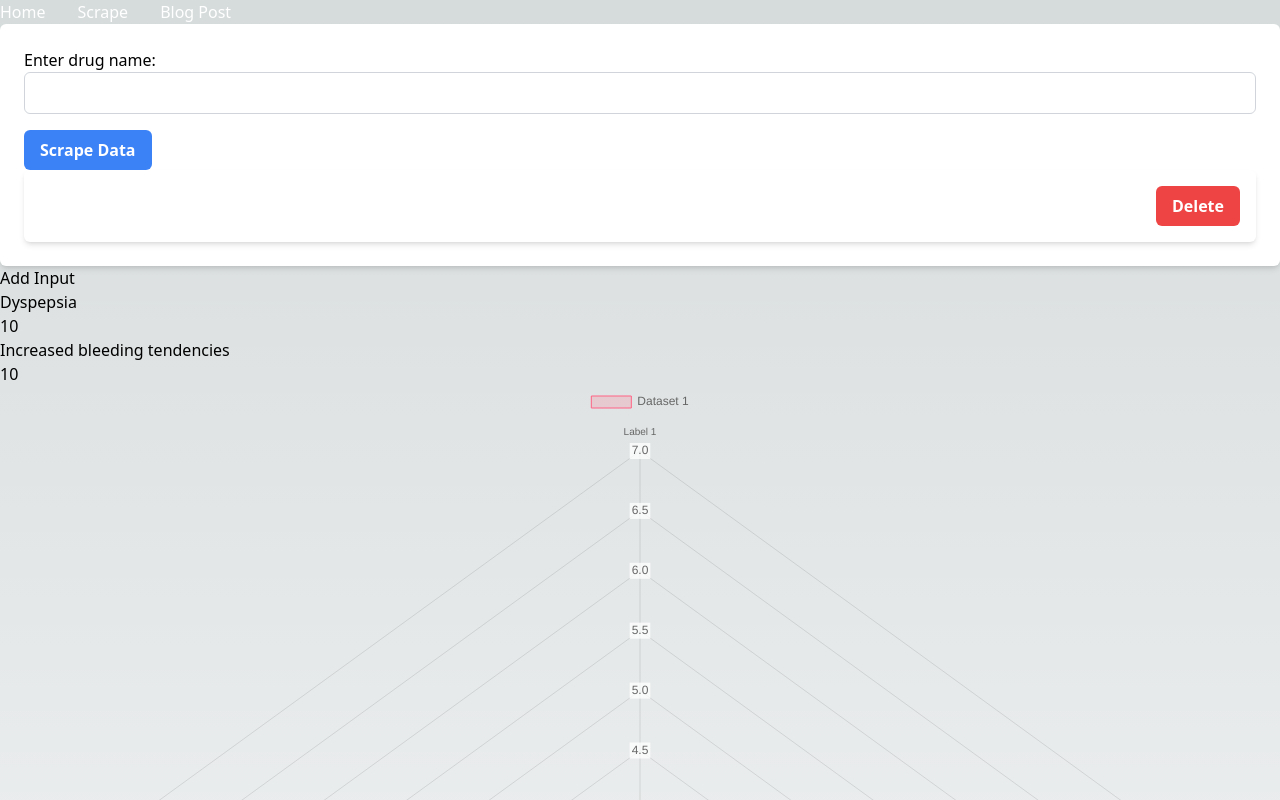
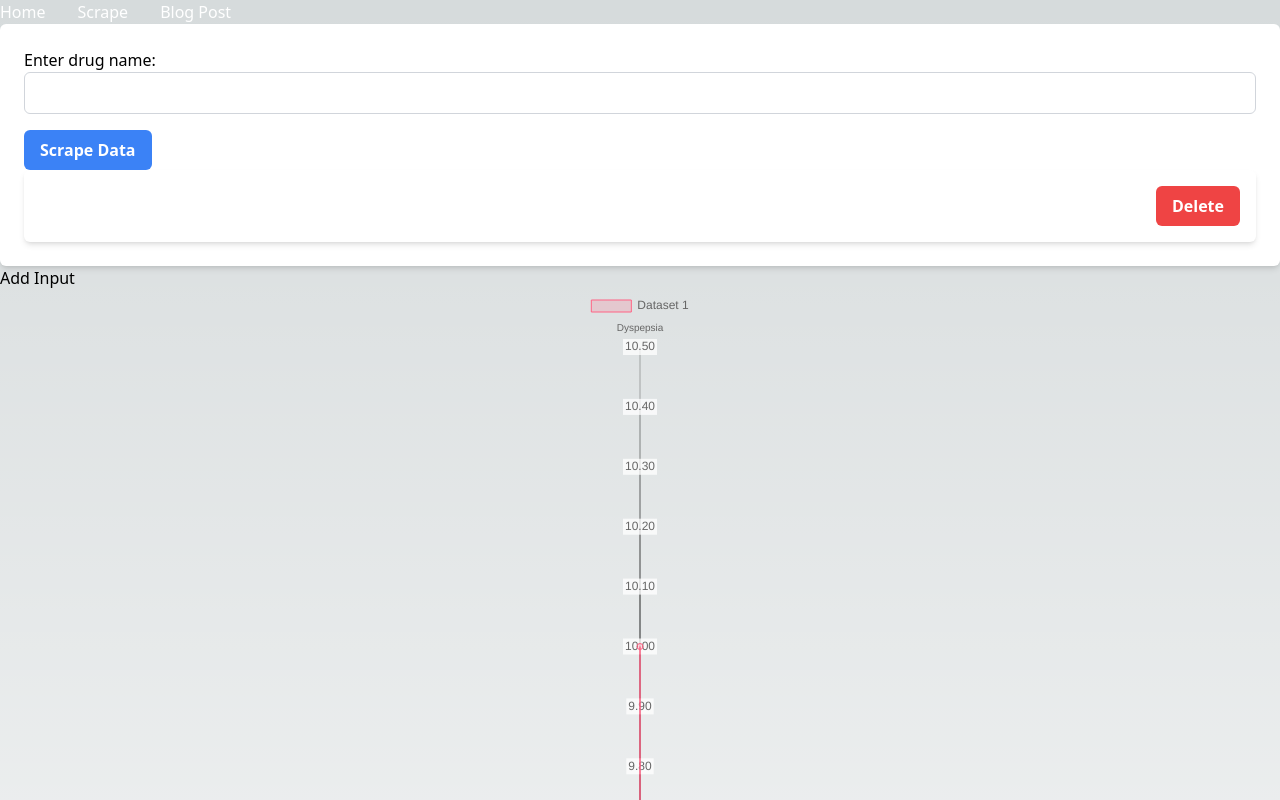
Before and after one commit to janlebar/sideeffect_nextjs, a Next.js app: page /scrape in a window 1280 px wide. Shown: the top 800 px of the page. Built offline with nearby package versions, Linux system fonts and the light colour scheme.

Commit message:
just one on chart

```diff
--- a/components/Userinput.js
+++ b/components/Userinput.js
@@ -80,4 +80,17 @@ function UserInput(args) {
   );
 }
 
+export const DUMMY_DATA = [
+  {
+    id: 'm1',
+    category: 'Dyspepsia',
+    occurrence: '10',
+  },
+  {
+    id: 'm2',
+    category: 'Increased bleeding tendencies',
+    occurrence: '10',
+  },
+];
+
 export default UserInput;
--- a/components/chart.js
+++ b/components/chart.js
@@ -1,21 +1,10 @@
 import React, { useEffect, useRef } from 'react';
 import Chart from 'chart.js/auto';
+import { DUMMY_DATA } from './Userinput'
 
-const DUMMY_DATA = [
-  {
-    id: 'm1',
-    category: 'Dyspepsia',
-    occurrence: '10',
-  },
-  {
-    id: 'm2',
-    category: 'Increased bleeding tendencies',
-    occurrence: '10',
-  },
-];
 
 function RadarChart() {
-  const chartRef = useRef();
+  const chartRef = useRef(null);
   let chart = null;
 
   useEffect(() => {
@@ -25,9 +14,8 @@ function RadarChart() {
     };
   }, []);
 
-  console.log(DUMMY_DATA);
-
   const buildChart = () => {
+    if (chartRef.current) {
       const myChartRef = chartRef.current.getContext('2d');
       if (chart) {
         destroyChart();
@@ -35,11 +23,11 @@ function RadarChart() {
       chart = new Chart(myChartRef, {
         type: 'radar',
         data: {
-        labels: ['Label 1', 'Label 2', 'Label 3', 'Label 4', 'Label 5'],
+          labels: DUMMY_DATA.map(data => data.category),
           datasets: [
             {
               label: 'Dataset 1',
-            data: [3, 5, 2, 6, 7],
+              data: DUMMY_DATA.map(data => data.occurrence),
               backgroundColor: 'rgba(255, 99, 132, 0.2)',
               borderColor: 'rgba(255, 99, 132, 1)',
               borderWidth: 1,
@@ -57,6 +45,7 @@ function RadarChart() {
           },
         },
       });
+    }
   };
 
   const destroyChart = () => {
@@ -67,17 +56,7 @@ function RadarChart() {
   };
 
   return (
-    <section>
-      <ul>
-        {DUMMY_DATA.map((sideEffect) => (
-          <React.Fragment key={sideEffect.id}>
-            <li>{sideEffect.category}</li>
-            <li>{sideEffect.occurrence}</li>
-          </React.Fragment>
-        ))}
-      </ul>
-      <canvas ref={chartRef} />
-    </section>
+    <canvas ref={chartRef}></canvas>
   );
 }
 
```
Lines whose indentation alone changed are shown as unchanged.
